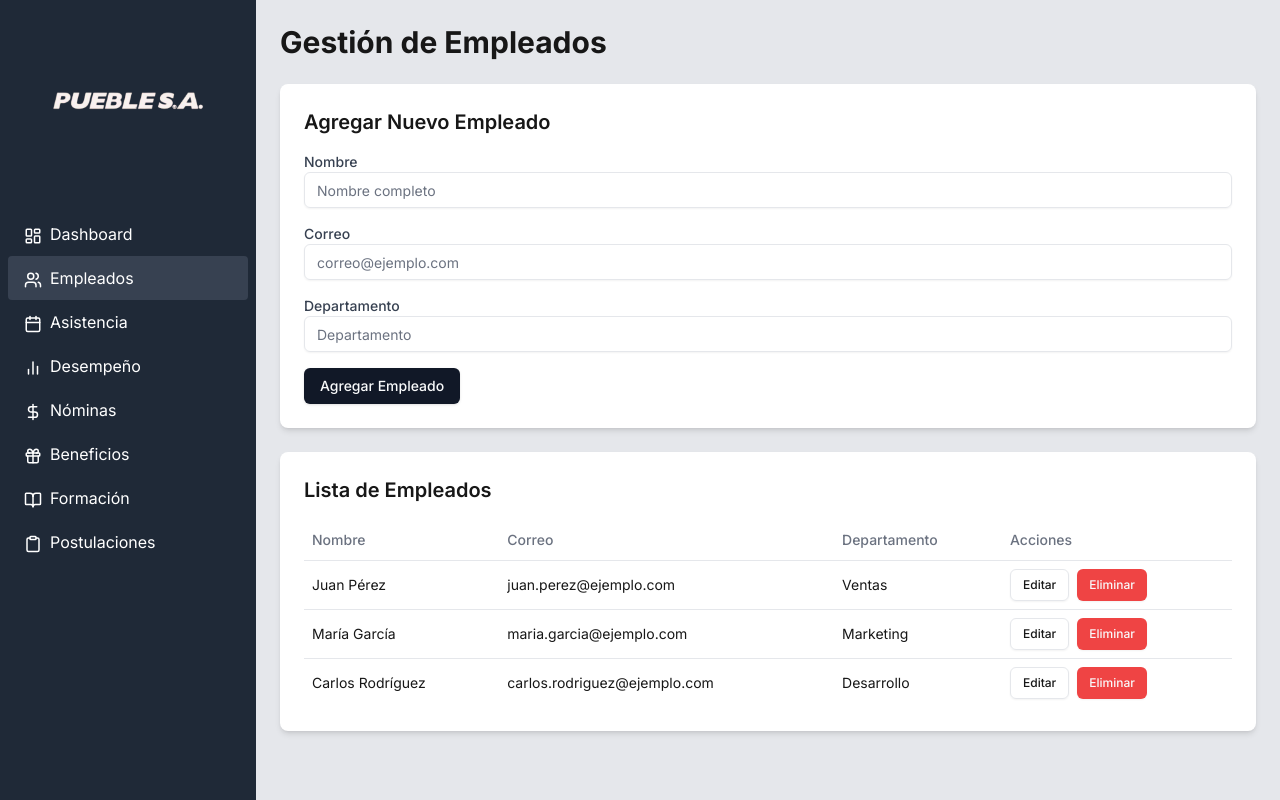
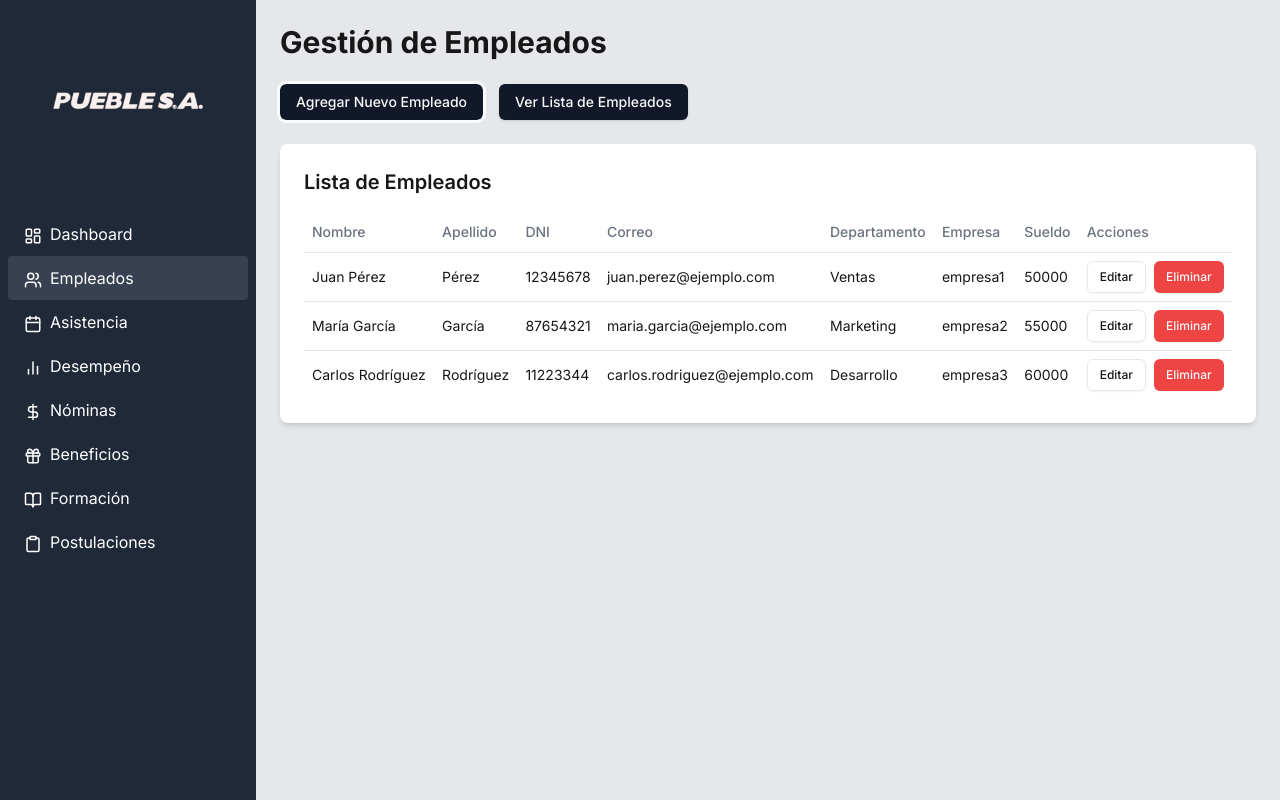
Before and after one commit to Pietro923/recursos-humanos-app, a Next.js app: page /trabajadores in a window 1280 px wide. Built offline with nearby package versions, Linux system fonts and the light colour scheme; no server answers; sample sign-in values are in the browser's storage.

Commit message:
sistema login funcionando

```diff
--- a/package.json
+++ b/package.json
@@ -12,6 +12,7 @@
     "@heroicons/react": "^2.1.5",
     "@radix-ui/react-dialog": "^1.1.1",
     "@radix-ui/react-icons": "^1.3.0",
+    "@radix-ui/react-label": "^2.1.0",
     "@radix-ui/react-progress": "^1.1.0",
     "@radix-ui/react-select": "^2.1.1",
     "@radix-ui/react-slot": "^1.1.0",
--- a/src/app/layout.tsx
+++ b/src/app/layout.tsx
@@ -1,29 +1,59 @@
-// layout.tsx
+// app/layout.tsx
 "use client"
 import { Inter } from 'next/font/google'
-import { usePathname, useRouter } from 'next/navigation'
 import '@/styles/globals.css'
 import Sidebar from '../components/Sidebar'
+import { usePathname, useRouter } from 'next/navigation'
+import { getAuth, onAuthStateChanged, setPersistence, browserSessionPersistence } from "firebase/auth"
+import { useEffect, useState } from 'react'
+import firebaseConfig from "@/lib/firebaseConfig"
+import { initializeApp } from "firebase/app"
+
+// Inicializa Firebase si no está inicializado
+try {
+  initializeApp(firebaseConfig)
+} catch (error) {
+  // Ignora el error si Firebase ya está inicializado
+}
 
 const inter = Inter({ subsets: ['latin'] })
-
-
 
 export default function RootLayout({ children }: { children: React.ReactNode }) {
   const pathname = usePathname()
   const router = useRouter()
+  const [isAuthenticated, setIsAuthenticated] = useState<boolean | null>(null)
 
-  // Aquí podría estar la lógica para verificar si el usuario está autenticado
-  const isAuthenticated = true // Cambia esto con la lógica real de autenticación
+  useEffect(() => {
+    const auth = getAuth()
 
-  // Redirección a login si no está autenticado y no estamos ya en login
-  if (!isAuthenticated && pathname !== '/login') {
-    router.push('/login')
-    return null
+    setPersistence(auth, browserSessionPersistence).catch((error) => {
+      console.error("Error setting persistence: ", error)
+    })
+
+    const unsubscribe = onAuthStateChanged(auth, (user) => {
+      setIsAuthenticated(!!user)
+      if (!user) {
+        router.push('/login')
+      }
+    })
+
+    return () => unsubscribe()
+  }, [pathname, router])
+
+  if (isAuthenticated === null) {
+    // Opcional: Muestra una pantalla de carga o spinner mientras verifica la autenticación
+    return (
+      <html lang="es">
+        <body className={inter.className}>
+          <div className="flex items-center justify-center h-screen bg-gray-100">
+            <p>Cargando...</p>
+          </div>
+        </body>
+      </html>
+    )
   }
 
-  // Si está en la página de login, solo renderizamos el contenido de login
-  if (pathname === '/login') {
+  if (!isAuthenticated && pathname === '/login') {
     return (
       <html lang="es">
         <body className={inter.className}>
@@ -35,7 +65,6 @@ export default function RootLayout({ children }: { children: React.ReactNode })
     )
   }
 
-  // Layout para las páginas autenticadas
   return (
     <html lang="es">
       <body className={inter.className}>
--- a/src/app/login/page.tsx
+++ b/src/app/login/page.tsx
@@ -1,59 +1,42 @@
-// pages/login.tsx
+// app/login.tsx
 "use client"
 import { useState } from "react"
+import { useRouter } from "next/navigation"
 import { getAuth, signInWithEmailAndPassword } from "firebase/auth"
-import { useRouter } from "next/navigation"
-import { initializeApp } from "firebase/app"
-import firebaseConfig from "@/lib/firebaseConfig" // Asegúrate de que apunta a la configuración correcta
-
-initializeApp(firebaseConfig)
+import { Button } from "@/components/ui/button"
+import { Input } from "@/components/ui/input"
+import { Label } from "@/components/ui/label"
 
 export default function LoginPage() {
   const [email, setEmail] = useState("")
   const [password, setPassword] = useState("")
   const [error, setError] = useState("")
   const router = useRouter()
+  const auth = getAuth()
 
   const handleLogin = async (e: React.FormEvent) => {
     e.preventDefault()
-    const auth = getAuth()
-
     try {
       await signInWithEmailAndPassword(auth, email, password)
-      router.push("/") // Redirigir a la página principal o dashboard
+      router.push("/") // Redirigir al dashboard
     } catch (err) {
       setError("Error de autenticación. Verifica tus credenciales.")
     }
   }
 
   return (
-    <div className="flex items-center justify-center h-screen bg-gray-100">
-      <form onSubmit={handleLogin} className="bg-white p-8 rounded-lg shadow-md w-96">
-        <h2 className="text-2xl font-bold mb-6 text-center">Iniciar sesión en Pueble S.A.</h2>
+    <div className="flex flex-col items-center justify-center min-h-screen">
+      <form onSubmit={handleLogin} className="flex flex-col space-y-4 p-6 bg-white rounded-md shadow-lg w-80">
+        <h2 className="text-2xl font-bold text-center mb-4">Iniciar sesión</h2>
 
-        {error && <p className="text-red-500 text-center mb-4">{error}</p>}
+        <Label htmlFor="email">Email</Label>
+        <Input id="email" type="email" value={email} onChange={(e) => setEmail(e.target.value)} required />
 
-        <label className="block mb-2 text-sm font-medium">Correo electrónico</label>
-        <input
-          type="email"
-          value={email}
-          onChange={(e) => setEmail(e.target.value)}
-          required
-          className="w-full p-2 border rounded mb-4"
-        />
+        <Label htmlFor="password">Contraseña</Label>
+        <Input id="password" type="password" value={password} onChange={(e) => setPassword(e.target.value)} required />
 
-        <label className="block mb-2 text-sm font-medium">Contraseña</label>
-        <input
-          type="password"
-          value={password}
-          onChange={(e) => setPassword(e.target.value)}
-          required
-          className="w-full p-2 border rounded mb-6"
-        />
-
-        <button type="submit" className="w-full py-2 bg-blue-600 text-white font-bold rounded">
-          Iniciar sesión
-        </button>
+        <Button type="submit" className="mt-4">Iniciar sesión</Button>
+        {error && <p className="text-red-500 mt-2">{error}</p>}
       </form>
     </div>
   )
--- a/src/app/page.tsx
+++ b/src/app/page.tsx
@@ -4,7 +4,7 @@ import { Users, Calendar, DollarSign, BookOpen } from "lucide-react"
 export default function login() {
   return (
     <div className="space-y-6">
-      <h1>ACA va a ir EL LOGIN</h1>
+      <h1>Bienvenido ADMIN o RRHH o NOMINAS</h1>
     </div>
   )
 }
--- a/src/app/trabajadores/page.tsx
+++ b/src/app/trabajadores/page.tsx
@@ -1,32 +1,88 @@
-"use client"
+"use client";
 
-import { useState } from "react"
-import { Button } from "@/components/ui/button"
-import { Input } from "@/components/ui/input"
-import { Table, TableBody, TableCell, TableHead, TableHeader, TableRow } from "@/components/ui/table"
+import { useState } from "react";
+import { Button } from "@/components/ui/button";
+import { Input } from "@/components/ui/input";
+import {
+  Table,
+  TableBody,
+  TableCell,
+  TableHead,
+  TableHeader,
+  TableRow,
+} from "@/components/ui/table";
 
 export default function EmployeesPage() {
   const [employees, setEmployees] = useState([
-    { id: 1, name: "Juan Pérez", email: "juan.perez@ejemplo.com", department: "Ventas" },
-    { id: 2, name: "María García", email: "maria.garcia@ejemplo.com", department: "Marketing" },
-    { id: 3, name: "Carlos Rodríguez", email: "carlos.rodriguez@ejemplo.com", department: "Desarrollo" },
-  ])
+    {
+      id: 1,
+      name: "Juan Pérez",
+      surname: "Pérez",
+      dni: "12345678",
+      email: "juan.perez@ejemplo.com",
+      department: "Ventas",
+      company: "empresa1",
+      salary: 50000,
+    },
+    {
+      id: 2,
+      name: "María García",
+      surname: "García",
+      dni: "87654321",
+      email: "maria.garcia@ejemplo.com",
+      department: "Marketing",
+      company: "empresa2",
+      salary: 55000,
+    },
+    {
+      id: 3,
+      name: "Carlos Rodríguez",
+      surname: "Rodríguez",
+      dni: "11223344",
+      email: "carlos.rodriguez@ejemplo.com",
+      department: "Desarrollo",
+      company: "empresa3",
+      salary: 60000,
+    },
+  ]);
 
-  const [newEmployee, setNewEmployee] = useState({ name: "", email: "", department: "" })
+  const [newEmployee, setNewEmployee] = useState({
+    name: "",
+    surname: "",
+    dni: "",
+    email: "",
+    department: "",
+    company: "",
+    salary: "",
+  });
 
-  const handleInputChange = (e: React.ChangeEvent<HTMLInputElement>) => {
-    setNewEmployee({ ...newEmployee, [e.target.name]: e.target.value })
-  }
+  const [view, setView] = useState("list"); // Estado para controlar la vista
+
+  const handleInputChange = (e: React.ChangeEvent<HTMLInputElement | HTMLSelectElement>) => {
+    setNewEmployee({ ...newEmployee, [e.target.name]: e.target.value });
+  };
 
   const handleSubmit = (e: React.FormEvent) => {
-    e.preventDefault()
-    setEmployees([...employees, { id: employees.length + 1, ...newEmployee }])
-    setNewEmployee({ name: "", email: "", department: "" })
-  }
+    e.preventDefault();
+    setEmployees([...employees, { id: employees.length + 1, ...newEmployee }]);
+    setNewEmployee({ name: "", surname: "", dni: "", email: "", department: "", company: "", salary: "" });
+    setView("list"); // Regresar a la vista de lista después de agregar
+  };
 
   return (
     <div className="space-y-6">
       <h1 className="text-3xl font-bold">Gestión de Empleados</h1>
+
+      <div className="flex space-x-4 mb-6">
+        <Button onClick={() => setView("add")} className={view === "add" ? "solid" : "outline"}>
+          Agregar Nuevo Empleado
+        </Button>
+        <Button onClick={() => setView("list")} className={view === "list" ? "solid" : "outline"}>
+          Ver Lista de Empleados
+        </Button>
+      </div>
+
+      {view === "add" && (
         <div className="bg-white shadow-md rounded-lg p-6">
           <h2 className="text-xl font-semibold mb-4">Agregar Nuevo Empleado</h2>
           <form onSubmit={handleSubmit} className="space-y-4">
@@ -39,8 +95,35 @@ export default function EmployeesPage() {
                 name="name"
                 value={newEmployee.name}
                 onChange={handleInputChange}
-              placeholder="Nombre completo"
+                placeholder="Nombre"
                 required
+              />
+            </div>
+            <div>
+              <label className="block text-sm font-medium text-gray-700" htmlFor="surname">
+                Apellido
+              </label>
+              <Input
+                id="surname"
+                name="surname"
+                value={newEmployee.surname}
+                onChange={handleInputChange}
+                placeholder="Apellido"
+                required
+              />
+            </div>
+            <div>
+              <label className="block text-sm font-medium text-gray-700" htmlFor="dni">
+                DNI
+              </label>
+              <Input
+                id="dni"
+                name="dni"
+                value={newEmployee.dni}
+                onChange={handleInputChange}
+                placeholder="DNI"
+                required
+                type="text"
               />
             </div>
             <div>
@@ -58,6 +141,26 @@ export default function EmployeesPage() {
               />
             </div>
             <div>
+              <label className="block text-sm font-medium text-gray-700" htmlFor="company">
+                Empresa
+              </label>
+              <select
+                id="company"
+                name="company"
+                value={newEmployee.company}
+                onChange={handleInputChange}
+                required
+                className="block w-full mt-1 border-gray-300 rounded-md shadow-sm focus:border-blue-500 focus:ring focus:ring-blue-200"
+              >
+                <option value="" disabled>
+                  Selecciona una empresa
+                </option>
+                <option value="empresa1">Empresa 1</option>
+                <option value="empresa2">Empresa 2</option>
+                <option value="empresa3">Empresa 3</option>
+              </select>
+            </div>
+            <div>
               <label className="block text-sm font-medium text-gray-700" htmlFor="department">
                 Departamento
               </label>
@@ -70,17 +173,39 @@ export default function EmployeesPage() {
                 required
               />
             </div>
+            <div>
+              <label className="block text-sm font-medium text-gray-700" htmlFor="salary">
+                Sueldo
+              </label>
+              <Input
+                id="salary"
+                name="salary"
+                value={newEmployee.salary}
+                onChange={handleInputChange}
+                placeholder="Sueldo"
+                required
+                type="number"
+                min="0"
+              />
+            </div>
             <Button type="submit">Agregar Empleado</Button>
           </form>
         </div>
+      )}
+
+      {view === "list" && (
         <div className="bg-white shadow-md rounded-lg p-6">
           <h2 className="text-xl font-semibold mb-4">Lista de Empleados</h2>
           <Table>
             <TableHeader>
               <TableRow>
                 <TableHead>Nombre</TableHead>
+                <TableHead>Apellido</TableHead>
+                <TableHead>DNI</TableHead>
                 <TableHead>Correo</TableHead>
                 <TableHead>Departamento</TableHead>
+                <TableHead>Empresa</TableHead>
+                <TableHead>Sueldo</TableHead>
                 <TableHead>Acciones</TableHead>
               </TableRow>
             </TableHeader>
@@ -88,8 +213,12 @@ export default function EmployeesPage() {
               {employees.map((employee) => (
                 <TableRow key={employee.id}>
                   <TableCell>{employee.name}</TableCell>
+                  <TableCell>{employee.surname}</TableCell>
+                  <TableCell>{employee.dni}</TableCell>
                   <TableCell>{employee.email}</TableCell>
                   <TableCell>{employee.department}</TableCell>
+                  <TableCell>{employee.company}</TableCell>
+                  <TableCell>{employee.salary}</TableCell>
                   <TableCell>
                     <Button className="mr-2" size="sm" variant="outline">
                       Editar
@@ -103,6 +232,7 @@ export default function EmployeesPage() {
             </TableBody>
           </Table>
         </div>
+      )}
     </div>
-  )
+  );
 }
--- a/src/components/Sidebar.tsx
+++ b/src/components/Sidebar.tsx
@@ -21,11 +21,13 @@ export default function Sidebar() {
   return (
     <aside className="bg-gray-800 text-white w-64 space-y-6 py-7 px-2 absolute inset-y-0 left-0 transform -translate-x-full md:relative md:translate-x-0 transition duration-200 ease-in-out">
       <div className="text-center mb-6">
+        <Link href="/">
         <img
           src="/pueble logo.png" // Asegúrate de que la ruta sea correcta
           alt="Pueble S.A Logo"
           className="h-40 mx-auto" // Ajusta la altura según sea necesario
         />
+        </Link>
       </div>
       <nav>
         {sidebarItems.map((item) => {
--- /dev/null
+++ b/src/components/ui/label.tsx
@@ -0,0 +1,26 @@
+"use client"
+
+import * as React from "react"
+import * as LabelPrimitive from "@radix-ui/react-label"
+import { cva, type VariantProps } from "class-variance-authority"
+
+import { cn } from "@/lib/utils"
+
+const labelVariants = cva(
+  "text-sm font-medium leading-none peer-disabled:cursor-not-allowed peer-disabled:opacity-70"
+)
+
+const Label = React.forwardRef<
+  React.ElementRef<typeof LabelPrimitive.Root>,
+  React.ComponentPropsWithoutRef<typeof LabelPrimitive.Root> &
+    VariantProps<typeof labelVariants>
+>(({ className, ...props }, ref) => (
+  <LabelPrimitive.Root
+    ref={ref}
+    className={cn(labelVariants(), className)}
+    {...props}
+  />
+))
+Label.displayName = LabelPrimitive.Root.displayName
+
+export { Label }
--- a/src/lib/firebaseConfig.ts
+++ b/src/lib/firebaseConfig.ts
@@ -1,5 +1,7 @@
 // Import the functions you need from the SDKs you need
 import { initializeApp } from "firebase/app";
+import { getAuth, signInWithEmailAndPassword, setPersistence, browserSessionPersistence  } from "firebase/auth"
+import { getFirestore, doc, getDoc } from "firebase/firestore"
 
 // Your web app's Firebase configuration
 const firebaseConfig = {
@@ -13,5 +15,21 @@ appId: "1:945888451886:web:590584b9fcf2f9d7462ebf"
 
 // Initialize Firebase
 const app = initializeApp(firebaseConfig);
+const auth = getAuth();
+setPersistence(auth, browserSessionPersistence).catch((error) => {
+  console.error("Error setting persistence: ", error);
+});
+const db = getFirestore()
+
+export async function loginUser(email: string, password: string) {
+  const userCredential = await signInWithEmailAndPassword(auth, email, password)
+  const user = userCredential.user
+
+  const userDoc = await getDoc(doc(db, "users", user.uid))
+  if (userDoc.exists()) {
+    return { uid: user.uid, email: user.email, role: userDoc.data().role }
+  }
+  throw new Error("User does not exist in Firestore")
+}
 
 export default firebaseConfig
```
Also changed, not shown: 1 other file (tests, documents, lock files or other folders). Lines whose indentation alone changed are shown as unchanged.
